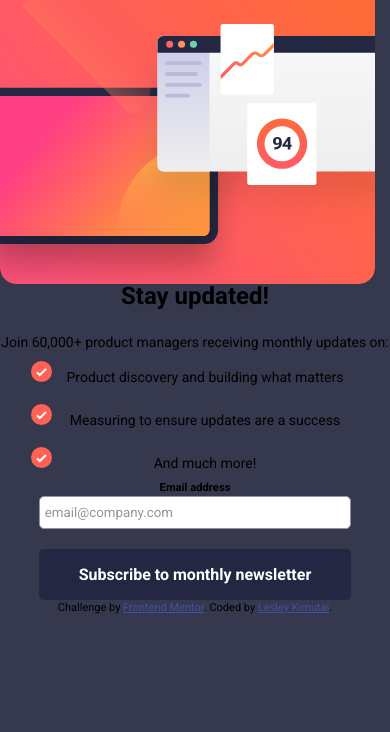
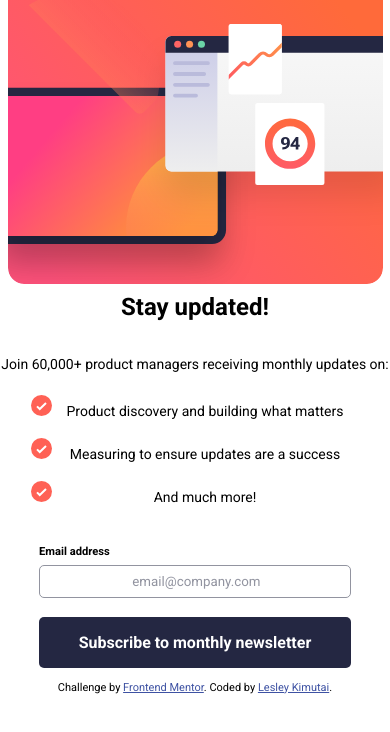
Before and after one commit to issagoodlifeInc/newslettersignup, a plain HTML site: page index.html in a window 390 px wide. Drawn offline with Linux system fonts and the light colour scheme.

Commit message:
Fixing minor margin and responsive issues

```diff
--- a/assets/styles.css
+++ b/assets/styles.css
@@ -160,13 +160,17 @@ input:focus {
   margin-block-start: auto;
 }
 
-@media screen and (width <= 375px) {
+@media screen and (width <= 650px) {
   body {
     background-color: var(--White);
   }
+
+  img{
+    margin-inline: auto;
+  }
 }
 
-@media screen and (width > 750px) {
+@media screen and (width > 651px) {
   body {
     min-height: 100vh;
     display: flex;
@@ -199,8 +203,8 @@ input:focus {
   text-decoration-thickness: 2px;
 }
 
-@media screen and (max-width: 750px) {
-  .newsletter {
+@media screen and (max-width: 650px) {
+  .newsletter h1, .newsletter p, .newsletter ul, .newsletter input, .newsletter .newsletter_img {
     text-align: center;
   }
 
@@ -209,13 +213,13 @@ input:focus {
   .signup-form {
     width: 80%;
     margin-inline: auto;
+    padding-block: .7rem;
   }
 
   .newsletter ul {
     padding-inline-start: 1.25rem;
   }
 
-  .signup-form label,
   .signup-form .error {
     display: block;
     float: none;
--- a/index.html
+++ b/index.html
@@ -50,7 +50,7 @@
       <div class="newsletter_img">
         <picture>
           <source
-            media="(min-width: 750px)"
+            media="(min-width: 650px)"
             srcset="./assets/images/illustration-sign-up-desktop.svg"
           />
           <img
```
